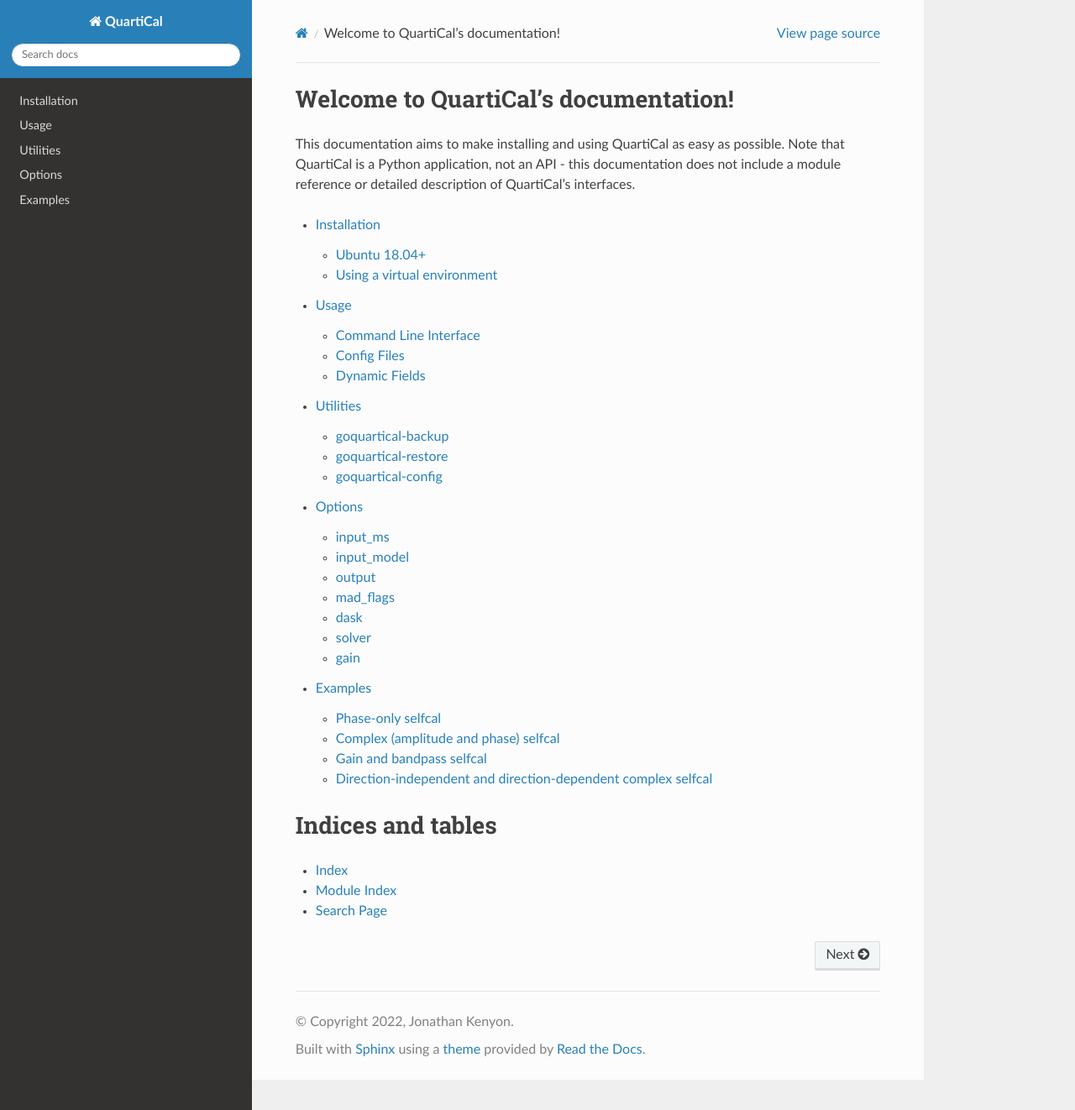
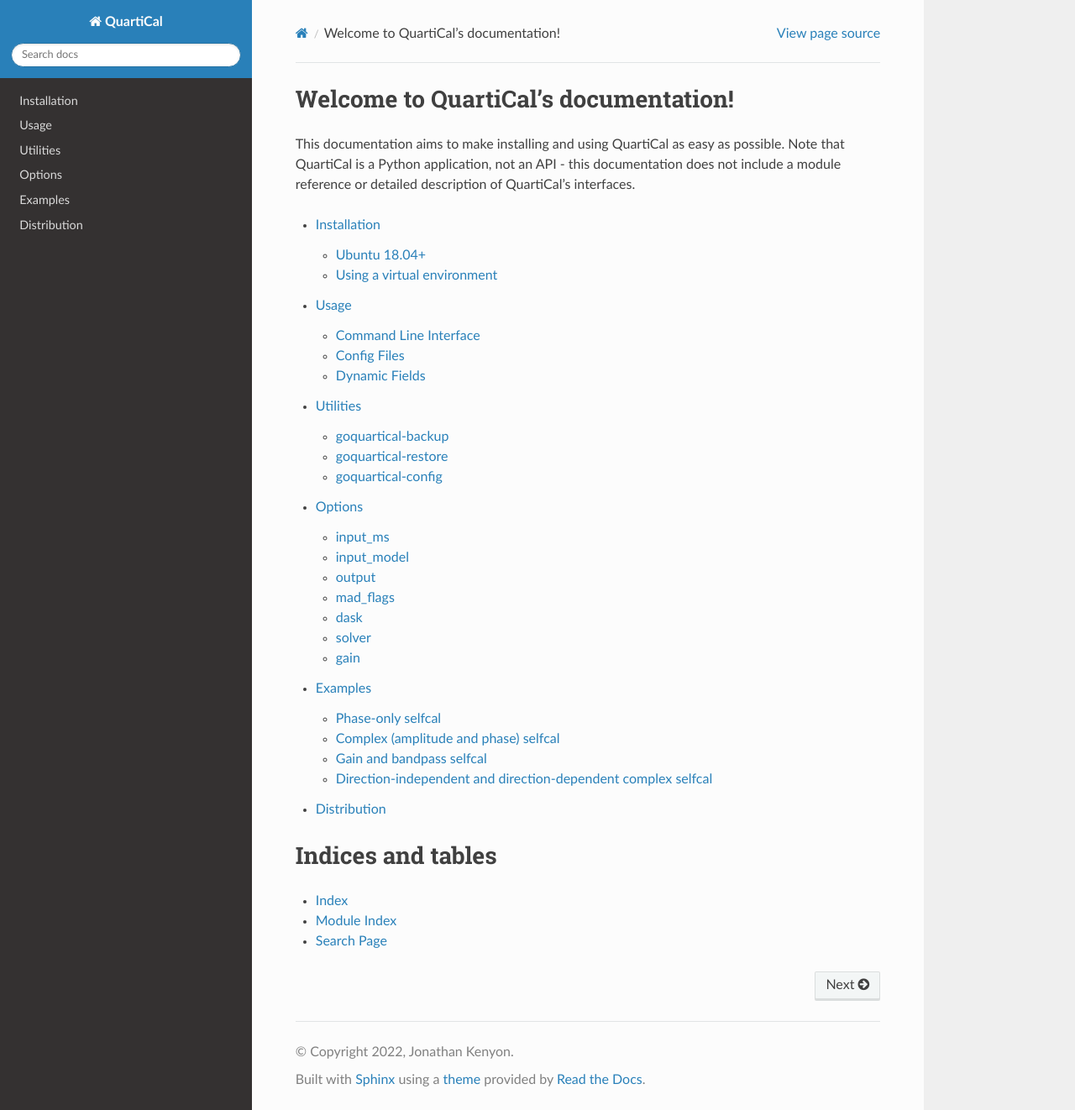
Before and after one commit to ratt-ru/QuartiCal, a Sphinx documentation site: the page built from docs/source/index.rst, in a window 1280 px wide and 1322 px high. Shown: the whole window at 84% size. Built offline with Sphinx 7.4.7 and the Read the Docs theme 2.0.0, drawn with Linux system fonts in a browser that asks for light colours.

Commit message:
Placeholder for eventual distributed help.

```diff
--- /dev/null
+++ b/docs/source/distribution.rst
@@ -0,0 +1,4 @@
+Distribution
+============
+
+These docs are still under construction!
--- a/docs/source/index.rst
+++ b/docs/source/index.rst
@@ -19,6 +19,7 @@
    utilities
    options
    examples
+   distribution
 
 
 Indices and tables
```
